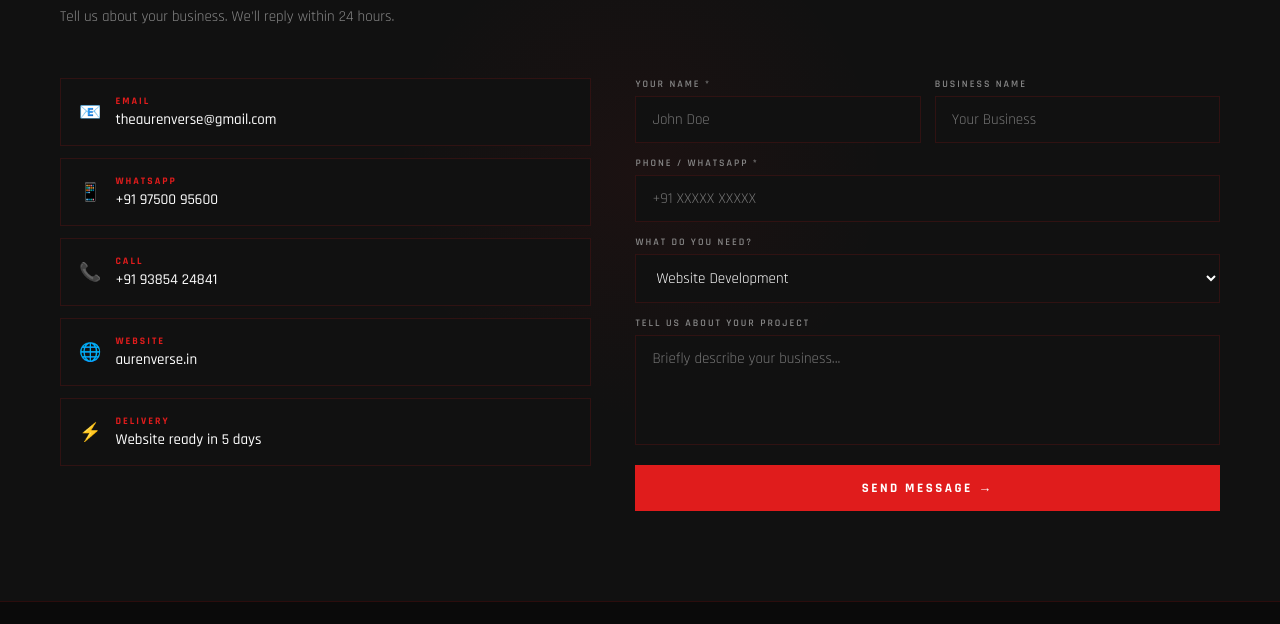
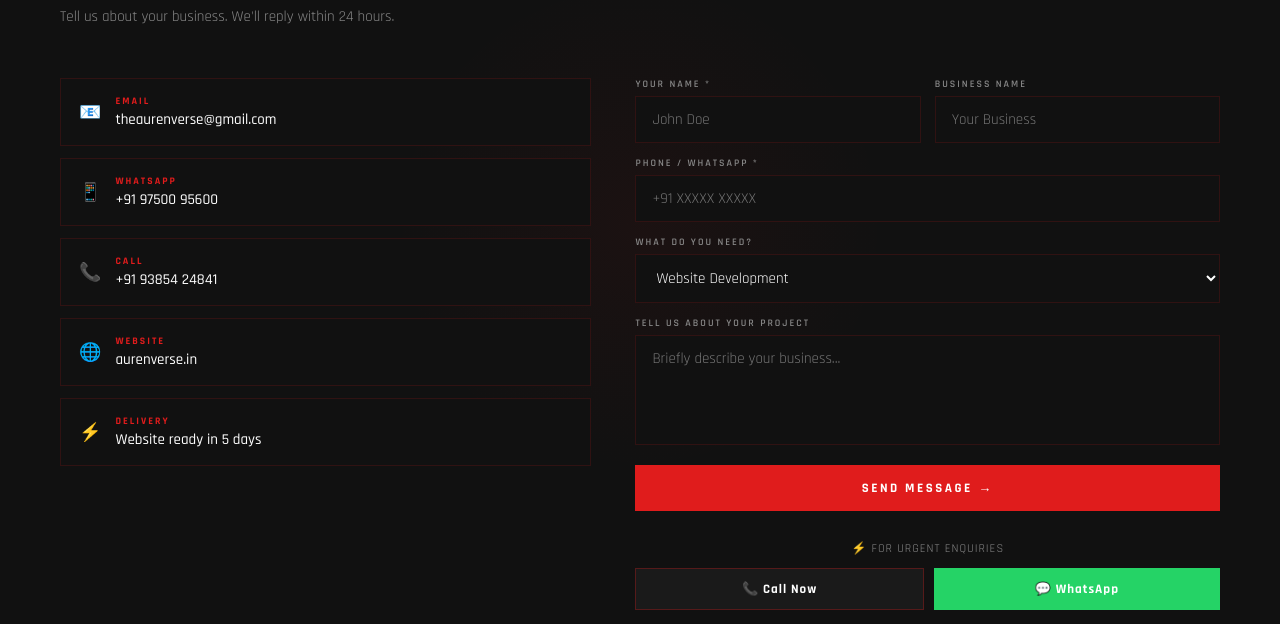
Before and after one commit to ARULSEBASTIN71/aurenverse, a website: page public/index.html in a window 1280 px wide. Shown: the part 6399-7023 px from the top of the page. Drawn offline with Linux system fonts and the light colour scheme.

Commit message:
urgent buttons

```diff
--- a/public/index.html
+++ b/public/index.html
@@ -533,7 +533,13 @@ footer img{height:30px;object-fit:contain}
         </div>
         <div><label class="form-label">Tell us about your project</label><textarea id="fmsg" placeholder="Briefly describe your business..."></textarea></div>
         <button class="submit-btn" id="submitBtn" onclick="submitForm()">Send Message →</button>
-        <div class="form-error" id="formError" style="display:none"></div>
+        <div class="form-error" id="formError" style="display:none"></div> <div style="margin-top:16px;text-align:center">
+  <p style="font-size:12px;color:#888;letter-spacing:1px;text-transform:uppercase;margin-bottom:12px">⚡ For Urgent Enquiries</p>
+  <div style="display:flex;gap:10px">
+    <a href="tel:+919385424841" style="flex:1;background:#1a1a1a;border:1px solid rgba(224,28,28,.3);color:#fff;padding:12px;text-align:center;text-decoration:none;font-family:'Rajdhani',sans-serif;font-size:13px;font-weight:700;letter-spacing:1px;display:flex;align-items:center;justify-content:center;gap:8px" onmouseover="this.style.borderColor='#e01c1c'" onmouseout="this.style.borderColor='rgba(224,28,28,.3)'">📞 Call Now</a>
+    <a href="https://wa.me/919750095600?text=Hi%20AurenVerse!%20I%20need%20urgent%20help." target="_blank" style="flex:1;background:#25D366;color:#fff;padding:12px;text-align:center;text-decoration:none;font-family:'Rajdhani',sans-serif;font-size:13px;font-weight:700;letter-spacing:1px;display:flex;align-items:center;justify-content:center;gap:8px">💬 WhatsApp</a>
+  </div>
+</div>
       </div>
     </div>
   </div>
```
